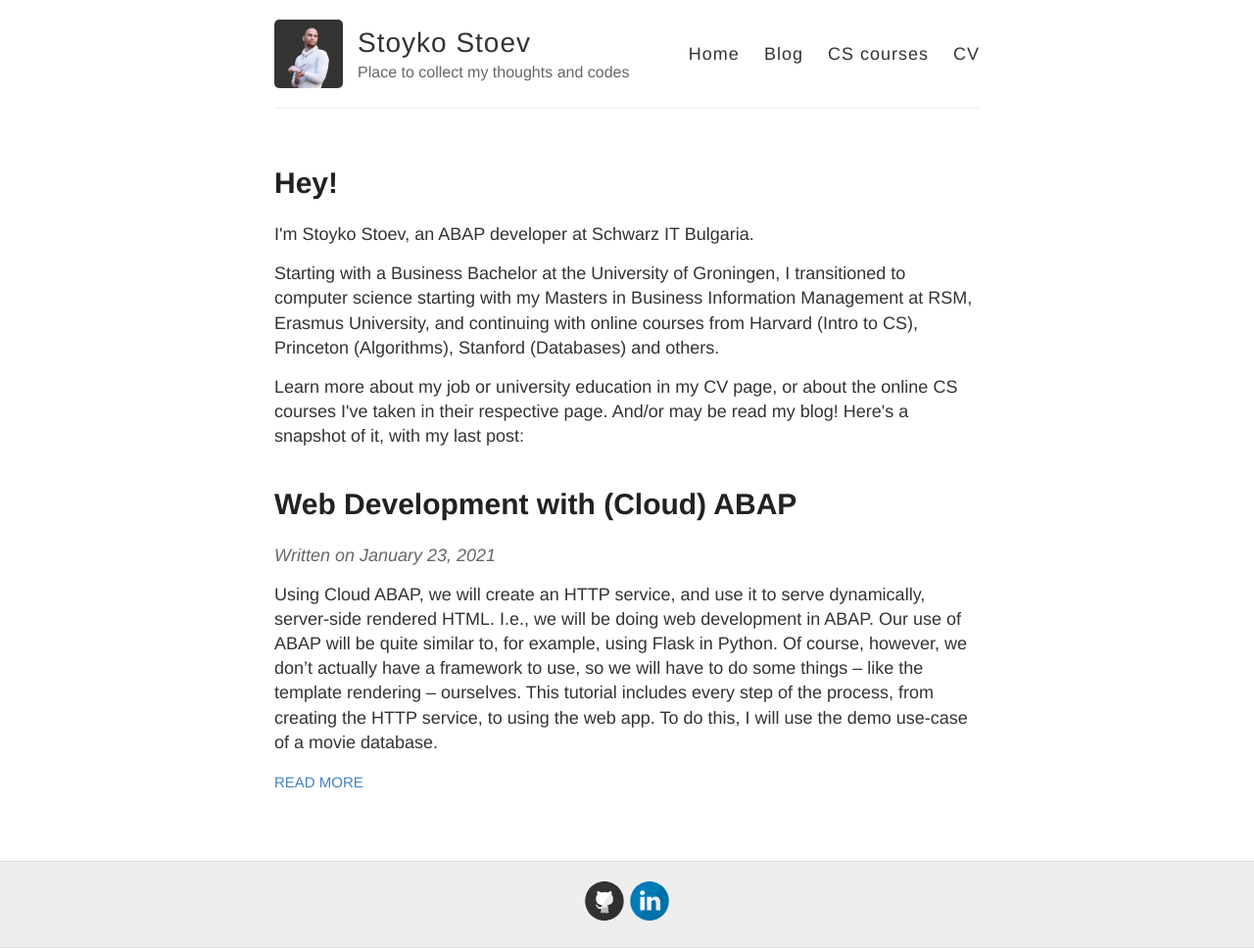
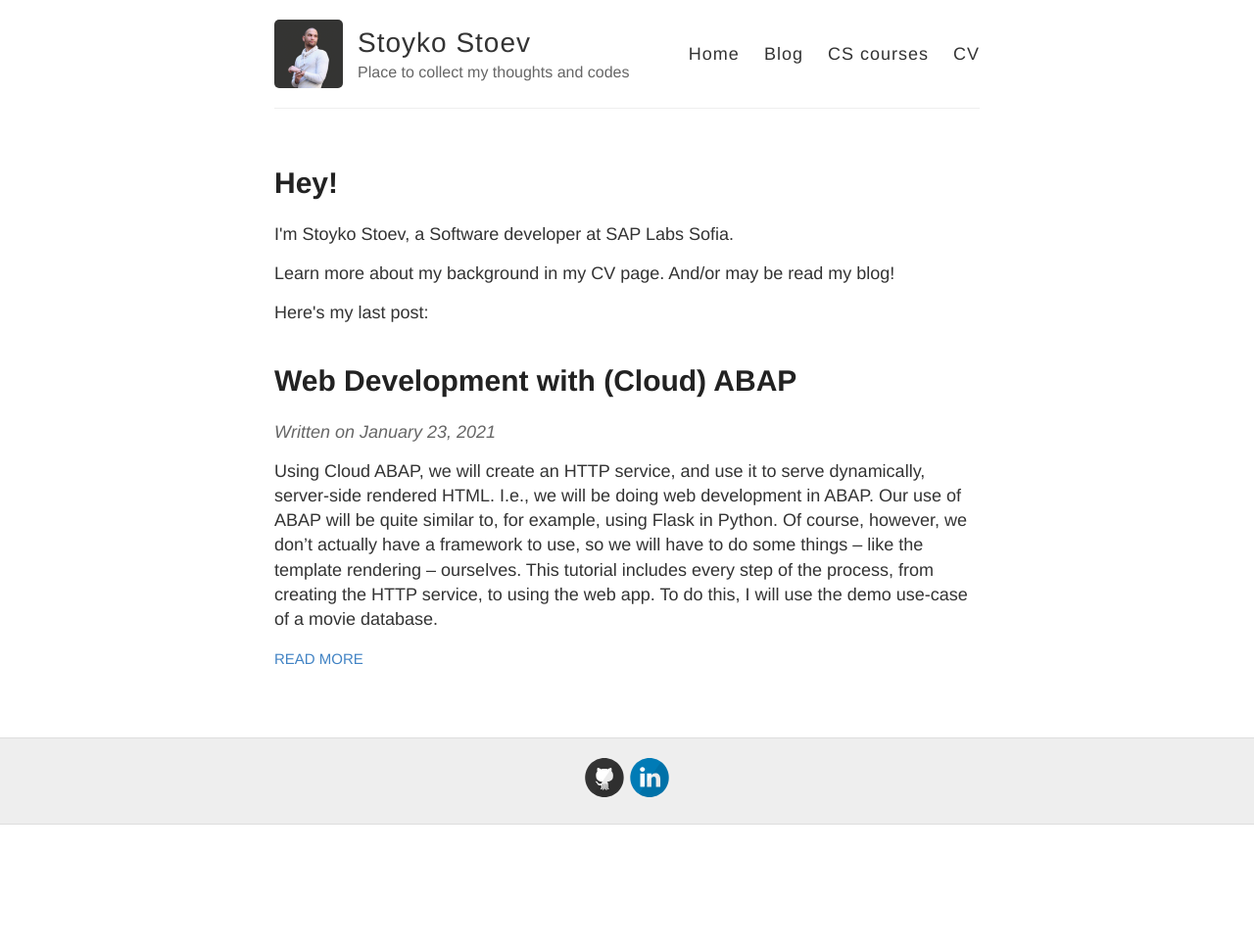
Before and after one commit to s7oev/s7oev.github.io, a Jekyll site: the page built from index.html, in a window 1280 px wide. Shown: the whole page at 98% size. Built offline with Jekyll 4.4.1, drawn with Linux system fonts in a browser that asks for light colours; after the commit the page ends 900 px from its top, so only the background shows below that.

Commit message:
intro update

```diff
--- a/index.html
+++ b/index.html
@@ -5,14 +5,11 @@ title: Home
 
 <h1>Hey!</h1>
 
-<p>I'm Stoyko Stoev, an ABAP developer at Schwarz IT Bulgaria.</p>
+<p>I'm Stoyko Stoev, a Software developer at SAP Labs Sofia.</p>
 
-<p>Starting with a Business Bachelor at the University of Groningen, I transitioned to computer science
-  starting with my Masters in Business Information Management at RSM, Erasmus University, and
-  continuing with online courses from Harvard (Intro to CS), Princeton (Algorithms), Stanford (Databases) and others.</p>
+<p>Learn more about my background in my CV page. And/or may be read my blog!</p>
 
-<p>Learn more about my job or university education in my CV page, or about the online CS courses I've taken in
-  their respective page. And/or may be read my blog! Here's a snapshot of it, with my last post:</p>
+<p>Here's my last post:</p>
 
 <div class="posts">
   <article class="post">
```
